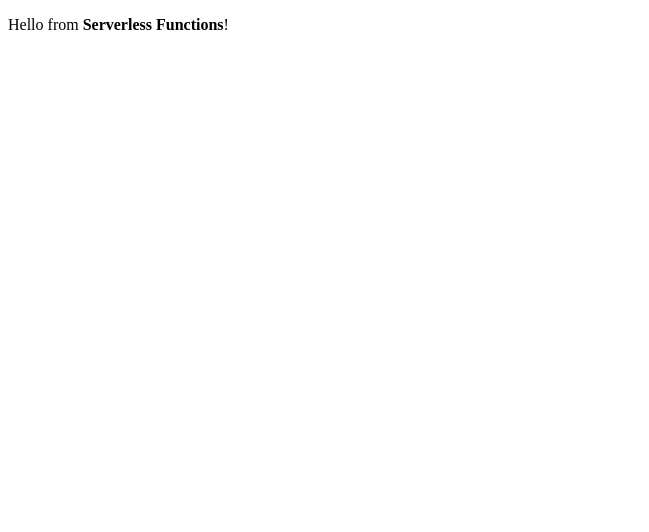
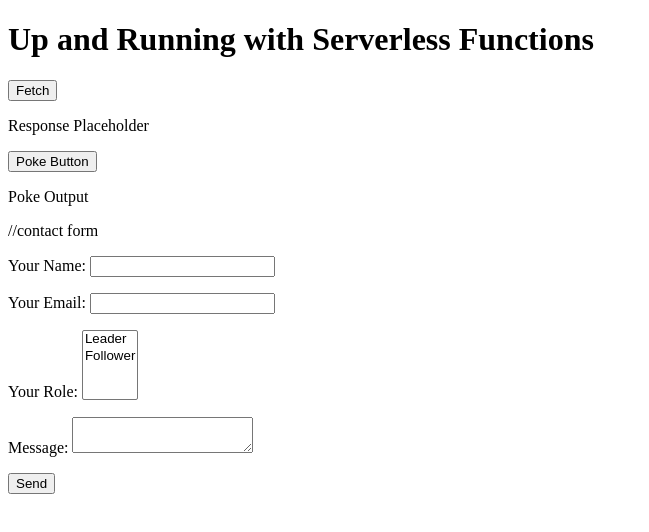
Before and after one commit to JayantAggrwal/slf, a plain HTML site: page public/index.html in a window 1280 px wide. Shown: the whole page, without its empty margins (0-649 px from the left). Drawn offline with Linux system fonts and the light colour scheme.

Commit message:
Add serverless functions and contact form to index.html

```diff
--- a/public/index.html
+++ b/public/index.html
@@ -7,8 +7,60 @@
     <title>Jamstack Explorers - Up and Running with Serverless Functions</title>
   </head>
   <body>
-    <p>
-      Hello from <strong>Serverless Functions</strong>!
-    </p>
+    <h1>Up and Running with Serverless Functions</h1>
+    <button id="fetch-btn">Fetch</button>
+    <p id="response-output">Response Placeholder</p>
+
+    <button id="poke-btn">Poke Button</button>
+    <p id="poke-output">Poke Output</p>
+
+
+    //contact form
+    <form name="contact" method="POST"  netlify>
+      <p>
+        <label>Your Name: <input type="text" name="name" /></label>
+      </p>
+      <p>
+        <label>Your Email: <input type="email" name="email" /></label>
+      </p>
+      <p>
+        <label>Your Role: <select name="role[]" multiple>
+          <option value="leader">Leader</option>
+          <option value="follower">Follower</option>
+        </select></label>
+      </p>
+      <p>
+        <label>Message: <textarea name="message"></textarea></label>
+      </p>
+      <p>
+        <button type="submit">Send</button>
+      </p>
+    </form>
+
+    <script>
+      document.addEventListener('DOMContentLoaded', () => {
+        const fetchBtn = document.getElementById('fetch-btn')
+        const responseText = document.getElementById('response-output')
+
+        fetchBtn.addEventListener('click', async()=>{
+          const response = await fetch('/.netlify/functions/hello')
+          const data = await response.json()
+          responseText.innerText = JSON.stringify(data)
+        }
+        )
+      })
+      document.addEventListener('DOMContentLoaded', () => {
+        const pokeBtn = document.getElementById('poke-btn')
+        const pokeText = document.getElementById('poke-output')
+
+        pokeBtn.addEventListener('click', async()=>{
+          const response = await fetch('/.netlify/functions/poke')
+          const data = await response.json()
+          pokeText.innerText = JSON.stringify(data)
+        }
+        )
+      })
+
+    </script>
   </body>
 </html>
```
